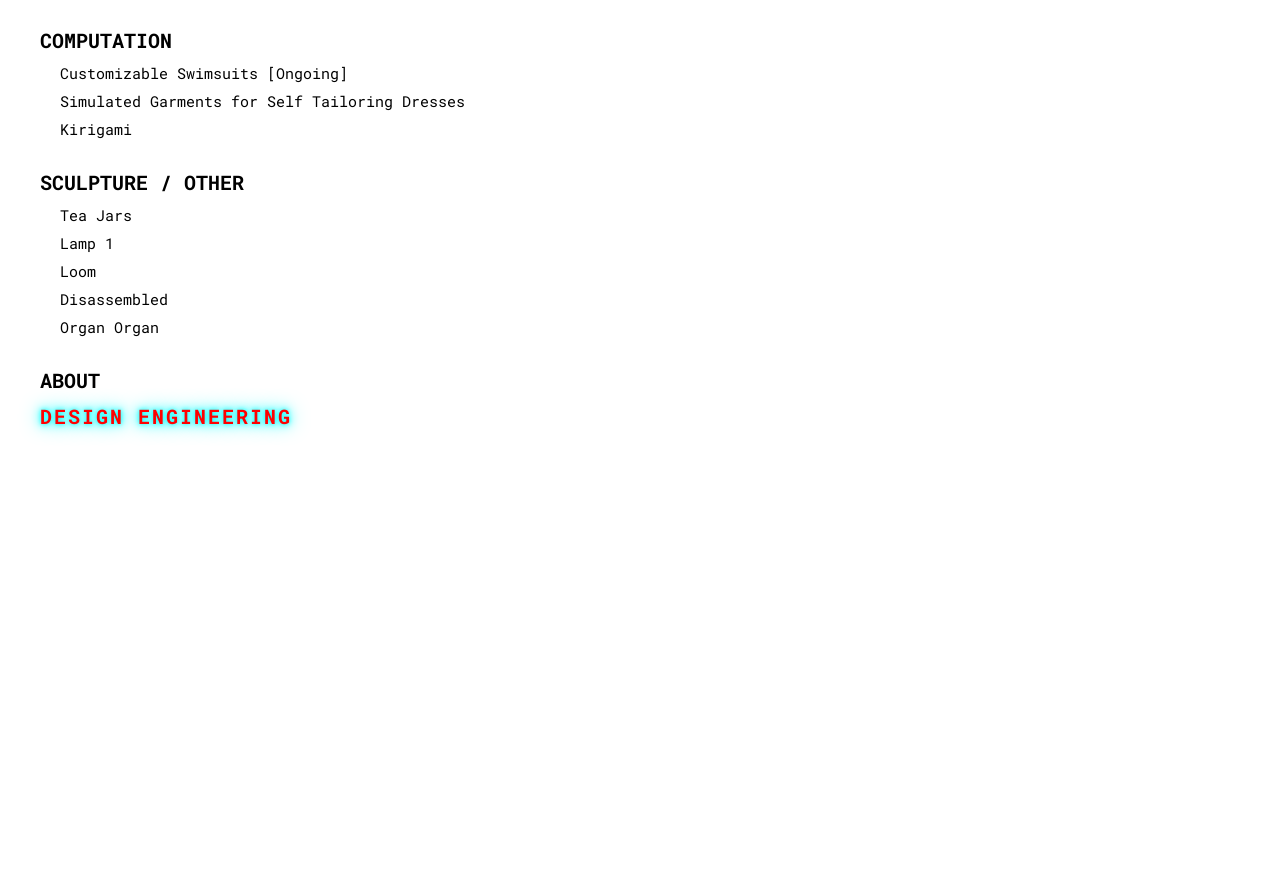
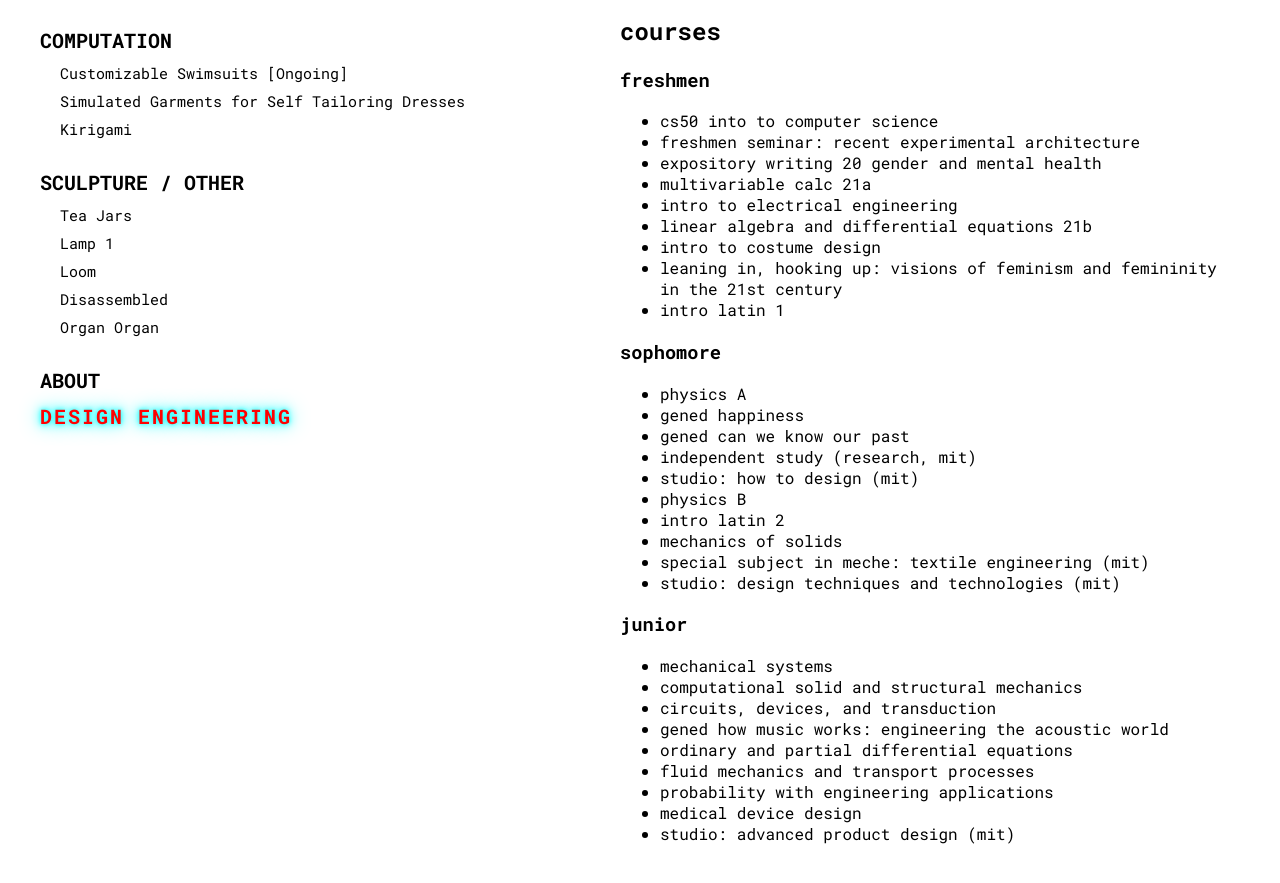
Before and after one commit to sofiac29/sofiac29.github.io, a plain HTML site: page designengineering.html in a window 1280 px wide. Shown: the part 447-1330 px from the top of the page. Before the commit the page ends 924 px from the top, so only its background shows below. Drawn offline with Linux system fonts and the light colour scheme.

Commit message:
Update designengineering.html

```diff
--- a/designengineering.html
+++ b/designengineering.html
@@ -43,7 +43,48 @@
        <p>
         To my friends, it means that they still ask me what I'm studying every time we catch up.
        </p>
-       <p></p>
+
+       <h2>courses</h2>
+
+       <h3>freshmen</h3>
+       <ul>
+         <li>cs50 into to computer science</li>
+         <li>freshmen seminar: recent experimental architecture</li>
+         <li>expository writing 20 gender and mental health</li>
+         <li>multivariable calc 21a</li>
+         <li>intro to electrical engineering</li>
+         <li>linear algebra and differential equations 21b</li>
+         <li>intro to costume design</li>
+         <li>leaning in, hooking up: visions of feminism and femininity in the 21st century</li>
+         <li>intro latin 1</li>
+       </ul>
+
+       <h3>sophomore</h3>
+       <ul>
+          <li>physics A</li>
+          <li>gened happiness</li>
+          <li>gened can we know our past</li>
+          <li>independent study (research, mit)</li>
+          <li>studio: how to design (mit)</li>
+          <li>physics B</li>
+          <li>intro latin 2</li>
+          <li>mechanics of solids</li>
+          <li>special subject in meche: textile engineering (mit)</li>
+          <li>studio: design techniques and technologies (mit)</li>
+       </ul>
+
+       <h3>junior</h3>
+       <ul>
+        <li>mechanical systems</li>
+        <li>computational solid and structural mechanics</li>
+        <li>circuits, devices, and transduction</li>
+        <li>gened how music works: engineering the acoustic world</li>
+        <li>ordinary and partial differential equations</li>
+        <li>fluid mechanics and transport processes</li>
+        <li>probability with engineering applications</li>
+        <li>medical device design</li>
+        <li>studio: advanced product design (mit)</li>
+       </ul>
 
 
     </main>
```
